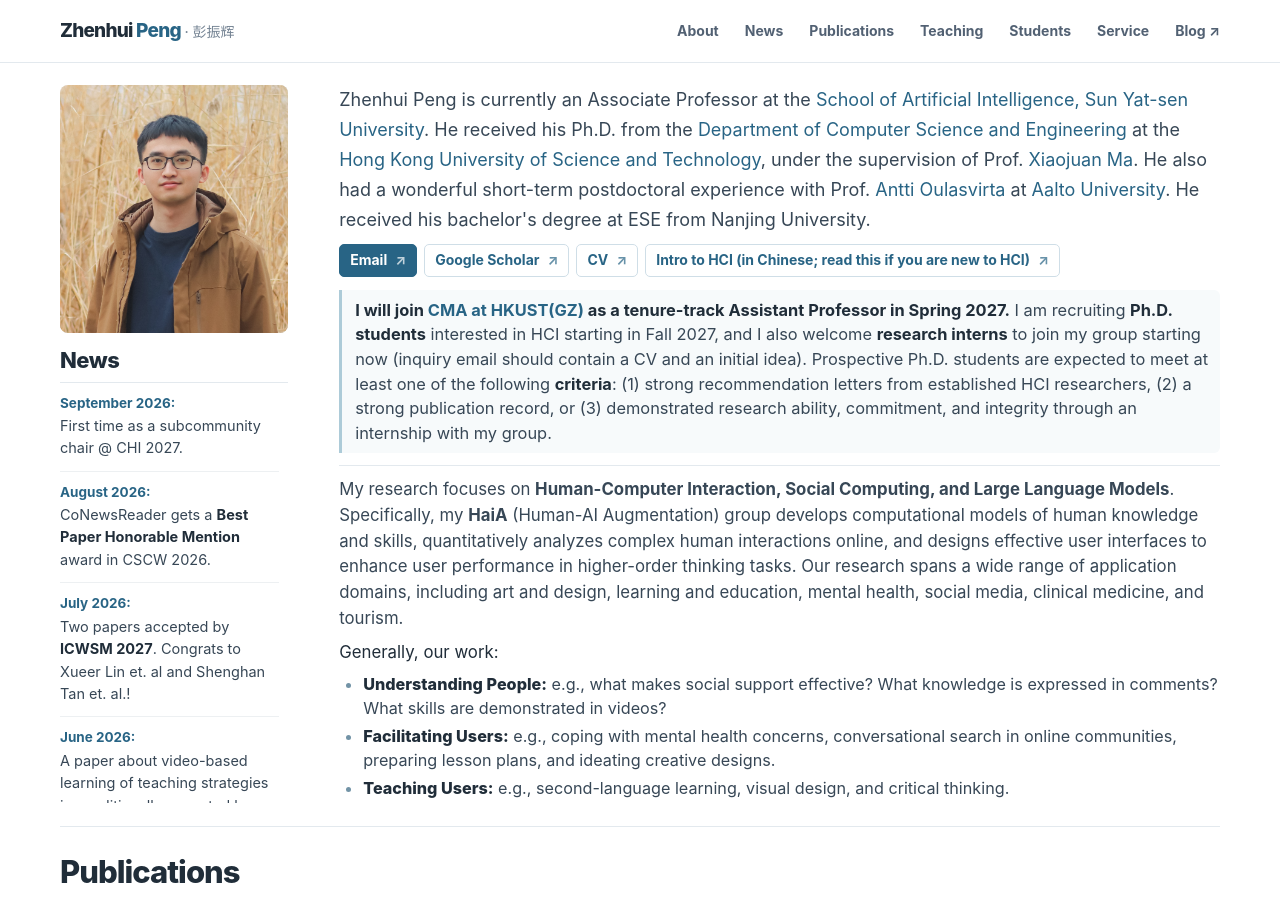
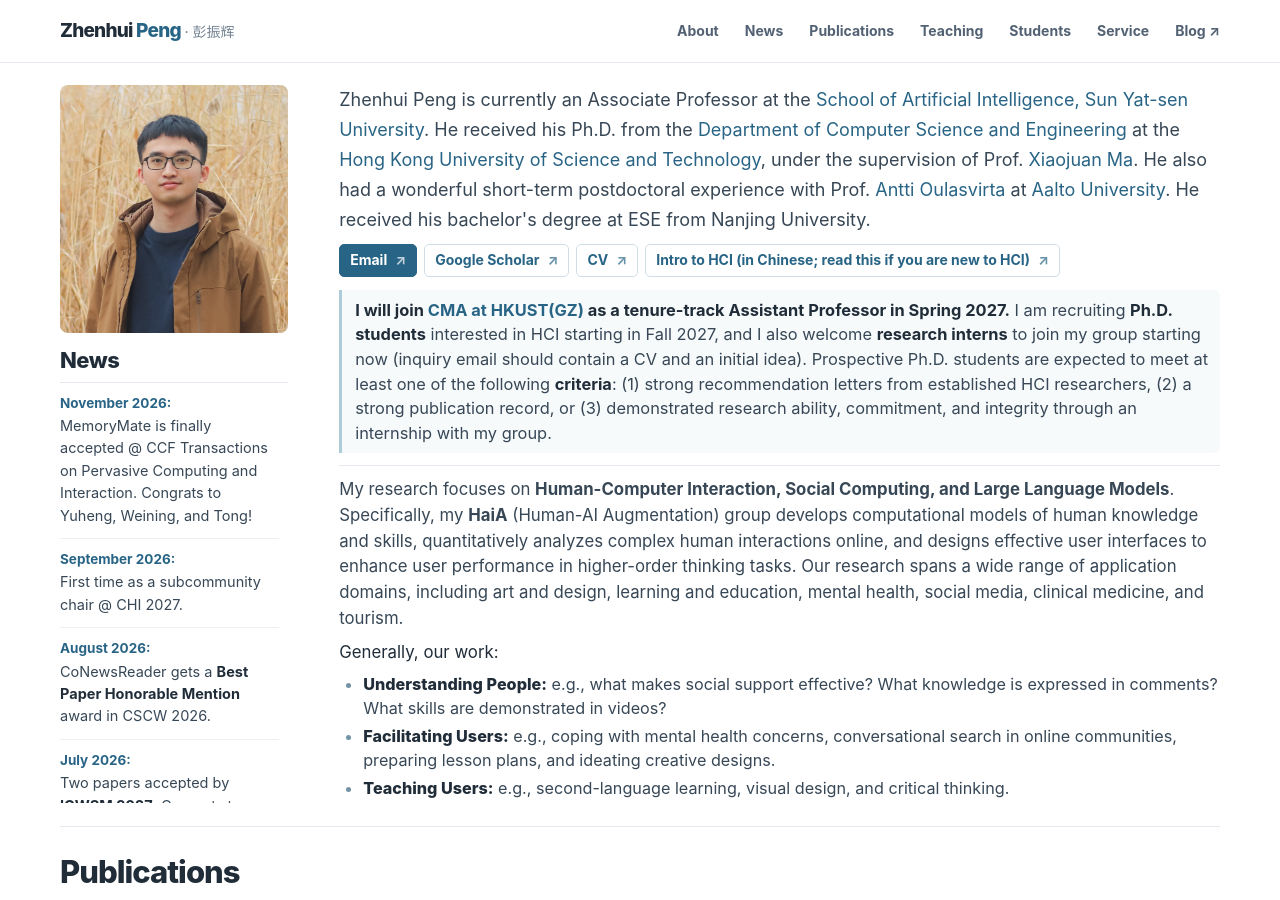
Before and after one commit to PenguinZhou/PenguinZhou.github.io, a Jekyll site: the page index.html, which Jekyll copies as it is, in a window 1280 px wide and 900 px high. Built offline with Jekyll 4.4.1, drawn with Linux system fonts in a browser that asks for light colours.

Commit message:
ccf tpci

```diff
--- a/index.html
+++ b/index.html
@@ -40,9 +40,13 @@
 <section aria-labelledby="news-title" class="news-panel" id="news">
 <h2 id="news-title">News</h2>
 <div aria-label="Latest news, scroll for older announcements" class="news-scroll" role="region" tabindex="0">
-<ul class="news-list"><li>
-<span class="news-date">September 2026:</span> First time as a subcommunity chair @ CHI 2027.
-                        </li>
+<ul class="news-list">
+  <li>
+    <span class="news-date">November 2026:</span> MemoryMate is finally accepted @ CCF Transactions on Pervasive Computing and Interaction. Congrats to Yuheng, Weining, and Tong!
+  </li>
+  <li>
+    <span class="news-date">September 2026:</span> First time as a subcommunity chair @ CHI 2027.
+  </li>
 <li>
 <span class="news-date">August 2026:</span> CoNewsReader gets a <strong>Best Paper Honorable Mention</strong> award in CSCW 2026.
                         </li>
```
Also changed, not shown: 1 other file.
